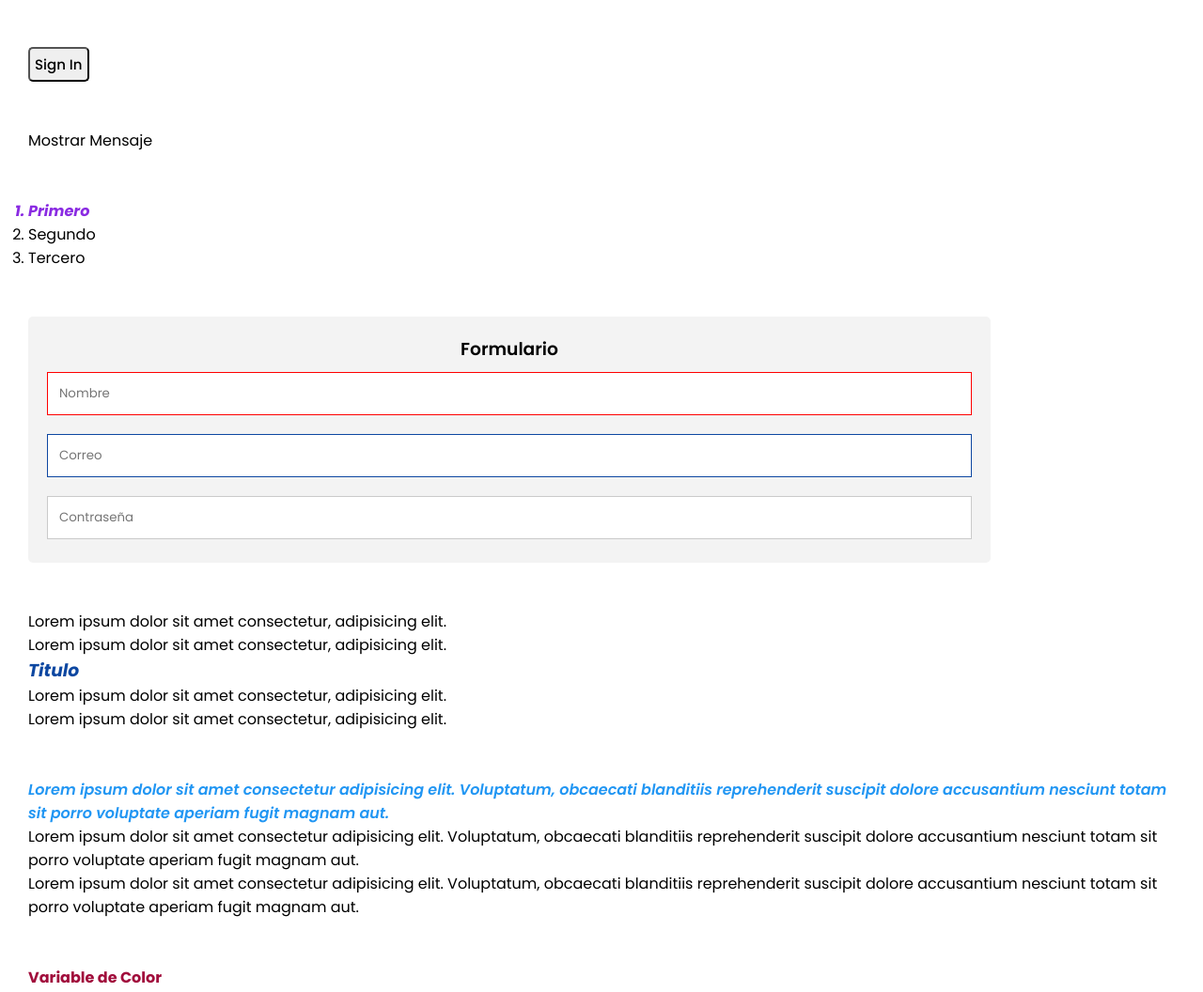
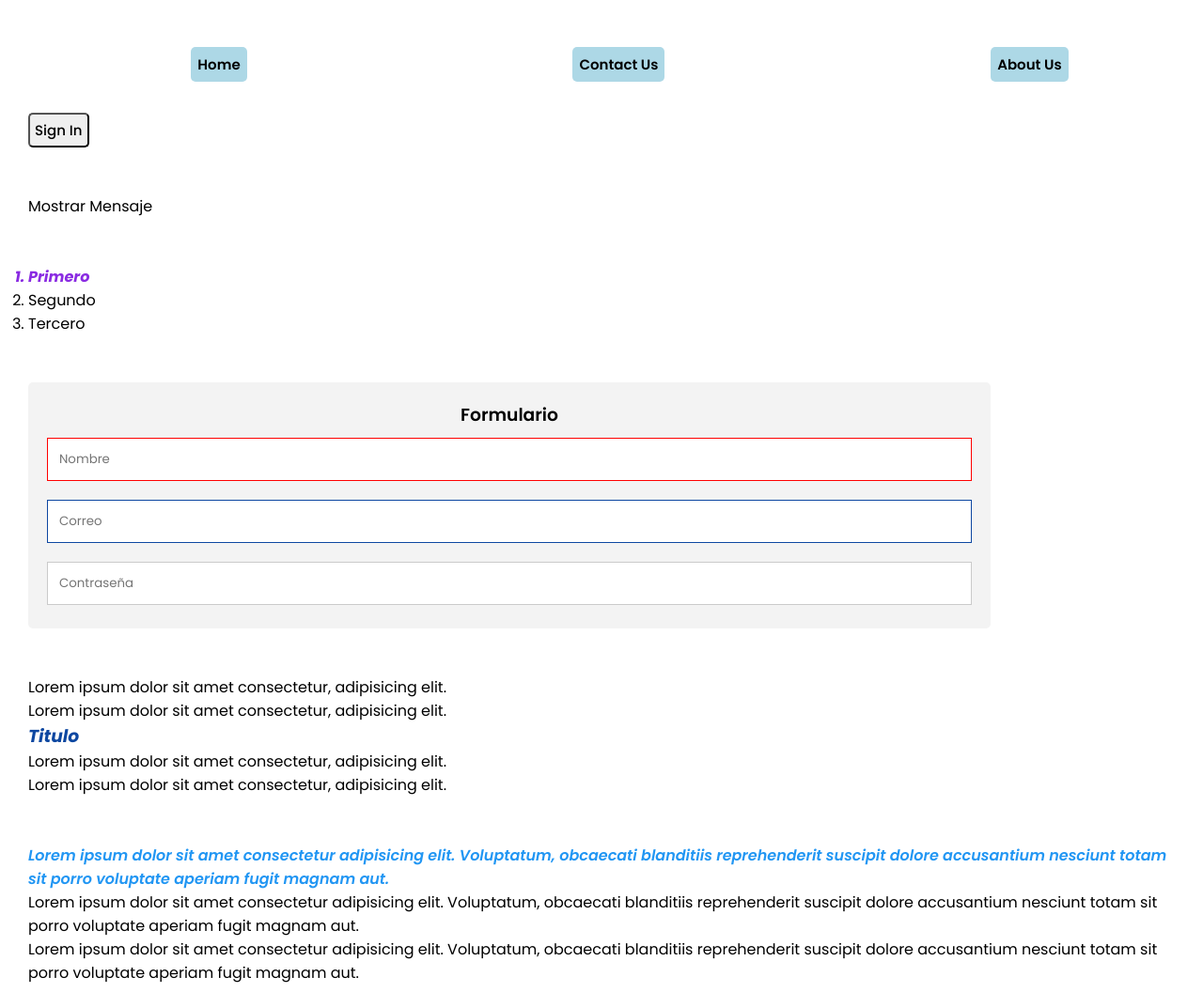
Before and after one commit to DavidPineda02/Pseudoclases, a plain HTML site: page index.html in a window 1280 px wide. Shown: the top 1056 px of the page at 94% size. Drawn offline with Linux system fonts and the light colour scheme.

Commit message:
Dieciochoavo Ejercicio - Agregando una Barra de Navegacion Fija con fixed

```diff
--- a/index.html
+++ b/index.html
@@ -8,6 +8,13 @@
     </head>
     <body>
         <main>
+            <div class="ejercicio18">
+                <nav class="barra-nav">
+                    <a href="">Home</a>
+                    <a href="">Contact Us</a>
+                    <a href="">About Us</a>
+                </nav>
+            </div>
             <div class="ejercicio1">
                 <button>Sign In</button>
             </div>
@@ -90,7 +97,7 @@
                     <button>Eliminar</button>
                 </div>
             </div>
-            <div class="ejercicio18"></div>
+
             <div class="ejercicio19"></div>
             <div class="ejercicio20"></div>
             <div class="ejercicio21"></div>
--- a/styles.css
+++ b/styles.css
@@ -20,6 +20,7 @@ div {
 }
 
 .ejercicio1 button{
+    margin-top: 70px;
     border-radius: 5px;
     padding: 5px;
     font-size: 15px;
@@ -260,3 +261,26 @@ div {
     align-items: center;
     right: 110px;
 }
+
+.ejercicio18 .barra-nav {
+    display: flex;
+    position: fixed;
+    margin: 0;
+    width: 100%;
+    justify-content: space-around;
+}
+
+.ejercicio18 .barra-nav a {
+    text-decoration: none;
+    font-weight: 600;
+    font-size: 15px;
+    color: black;
+    background-color: lightblue;
+    padding: 7px;
+    border-radius: 5px;
+}
+
+.barra-nav a:hover {
+    background-color: darkblue;
+    color: white;
+}
```
